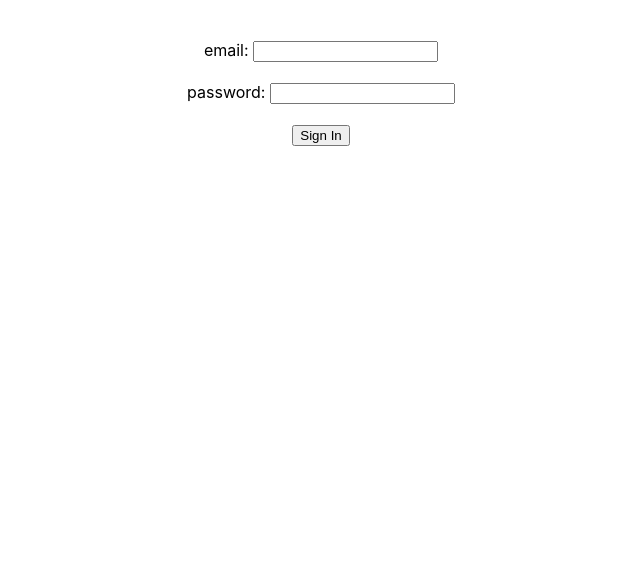
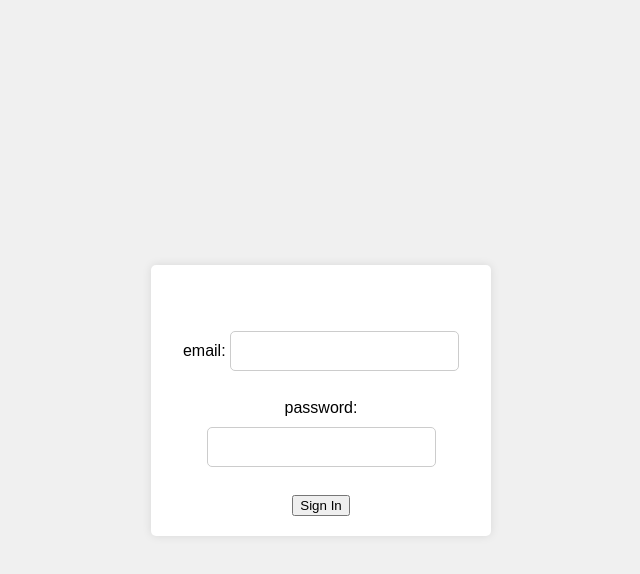
Before and after one commit to iAgar/dotNetTraining, a React (Create React App) app in the folder frontend/: page /SignIn in a window 1280 px wide. Shown: the top 574 px of the page, without its empty margins (319-959 px from the left). Built offline with nearby package versions, Linux system fonts and the light colour scheme.

Commit message:
feat: UI for forms

```diff
--- a/frontend/src/App.js
+++ b/frontend/src/App.js
@@ -17,8 +17,8 @@ function App() {
     <Router>
 
       <Routes>
-      <Route path="/" element={<SignUp />} />
-      <Route path="/Welcome" element={<WelcomePage />} />
+      <Route path="/SignUp" element={<SignUp />} />
+      <Route path="/" element={<WelcomePage />} />
       <Route path="/SignIn" element={<SignIn />} />
       <Route path='/CreateAccount' element ={<CreateAccount/>}/>
       <Route path='/UserProfile' element ={<UserProfile/>}/>
--- /dev/null
+++ b/frontend/src/Pages/SignIn.css
@@ -0,0 +1,51 @@
+/* style.css */
+body {
+    font-family: Arial, sans-serif;
+    background-color: #f0f0f0;
+    display: flex;
+    justify-content: center;
+    align-items: center;
+    height: 100vh;
+    margin: 0;
+}
+
+.login-container {
+    background-color: #fff;
+    border-radius: 5px;
+    box-shadow: 0px 0px 10px rgba(0, 0, 0, 0.1);
+    padding: 20px;
+    width: 300px;
+    text-align: center;
+}
+
+.login-container h2 {
+    margin-bottom: 20px;
+}
+
+.login-form {
+    display: flex;
+    flex-direction: column;
+}
+
+.form-input {
+    margin: 10px 0;
+    padding: 10px;
+    border: 1px solid #ccc;
+    border-radius: 5px;
+    font-size: 16px;
+}
+
+.login-button {
+    background-color: #007bff;
+    color: #fff;
+    border: none;
+    border-radius: 5px;
+    padding: 10px;
+    font-size: 16px;
+    cursor: pointer;
+    transition: background-color 0.3s;
+}
+
+.login-button:hover {
+    background-color: #0056b3;
+}
--- a/frontend/src/Pages/SignIn.js
+++ b/frontend/src/Pages/SignIn.js
@@ -4,6 +4,7 @@ import axios from 'axios';
 import { UserContext, UserDispatchContext } from './UserContext.js';
 import { useNavigate } from "react-router-dom";
 import UserProfile from './UserProfile.js';
+import './SignIn.css';
 
 const SignIn = () =>{
     const setUserDetails = useContext(UserDispatchContext);
@@ -51,15 +52,15 @@ const SignIn = () =>{
     }
 
     return (
-        <div>
-            <form onSubmit={handleSubmit}>
+        <div class="login-container">
+            <form onSubmit={handleSubmit} class="login-form">
                 <br/><br/>
                 <div>
-                    email: <input name='email' type = 'email' value = {userDetails.email} onChange={handleChange} />
+                    email: <input name='email' type = 'email' class="form-input" value = {userDetails.email} onChange={handleChange} />
                 </div>
                 <br/>
                 <div>
-                    password: <input name='pass' type = 'alphanum' value = {userDetails.pass} onChange={handleChange} />
+                    password: <input name='pass' type = 'alphanum' class="form-input" value = {userDetails.pass} onChange={handleChange} />
                 </div>
                 <br/>
                 <div>
--- a/frontend/src/Pages/WelcomePage.js
+++ b/frontend/src/Pages/WelcomePage.js
@@ -2,7 +2,7 @@
 
 import React from 'react';
 import { Link } from 'react-router-dom';
-import './WelcomePage.css';
+import './WelcomePage.css'; // Create this CSS file for styling
 
 function WelcomePage() {
   return (
```
Also changed, not shown: frontend/src/Pages/WelcomePage.css (indentation only).
